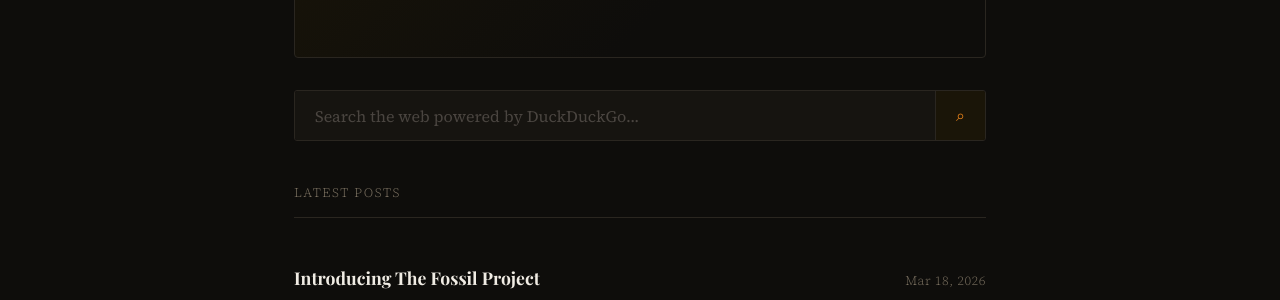
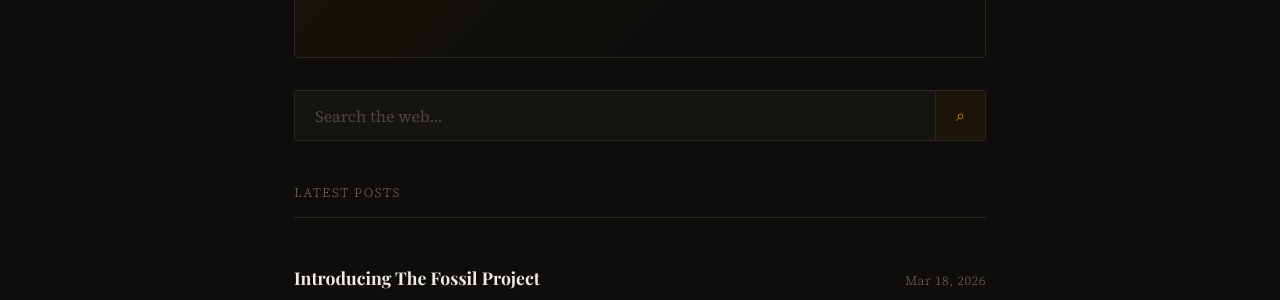
Before and after one commit to FossilProject/FossilProjectBlog, a Jekyll site: the page built from index.md, in a window 1280 px wide. Shown: the part 303-603 px from the top of the page. Built offline with Jekyll 4.4.1, drawn with Linux system fonts in a browser that asks for light colours; comment, search, counter and statistics services are not loaded.

Commit message:
Update home.html with new search

```diff
--- a/_layouts/home.html
+++ b/_layouts/home.html
@@ -218,12 +218,12 @@ layout: default
 </div>
 
 <div class="search-section">
-  <form class="search-form" action="https://duckduckgo.com/" method="get" target="_blank">
+  <form class="search-form" action="/search" method="get">
     <input
       class="search-input"
       type="text"
       name="q"
-      placeholder="Search the web powered by DuckDuckGo..."
+      placeholder="Search the web..."
       autocomplete="off">
     <button class="search-btn" type="submit">⌕</button>
   </form>
```
